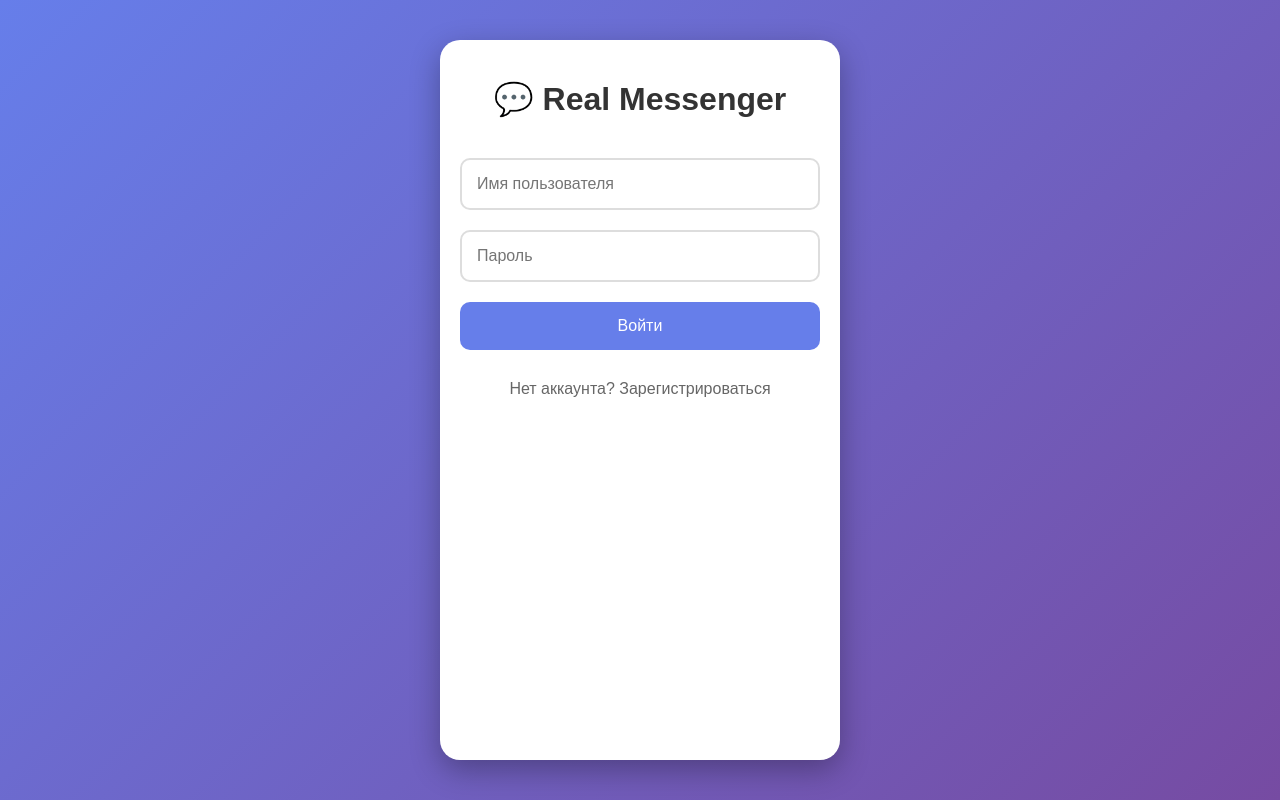
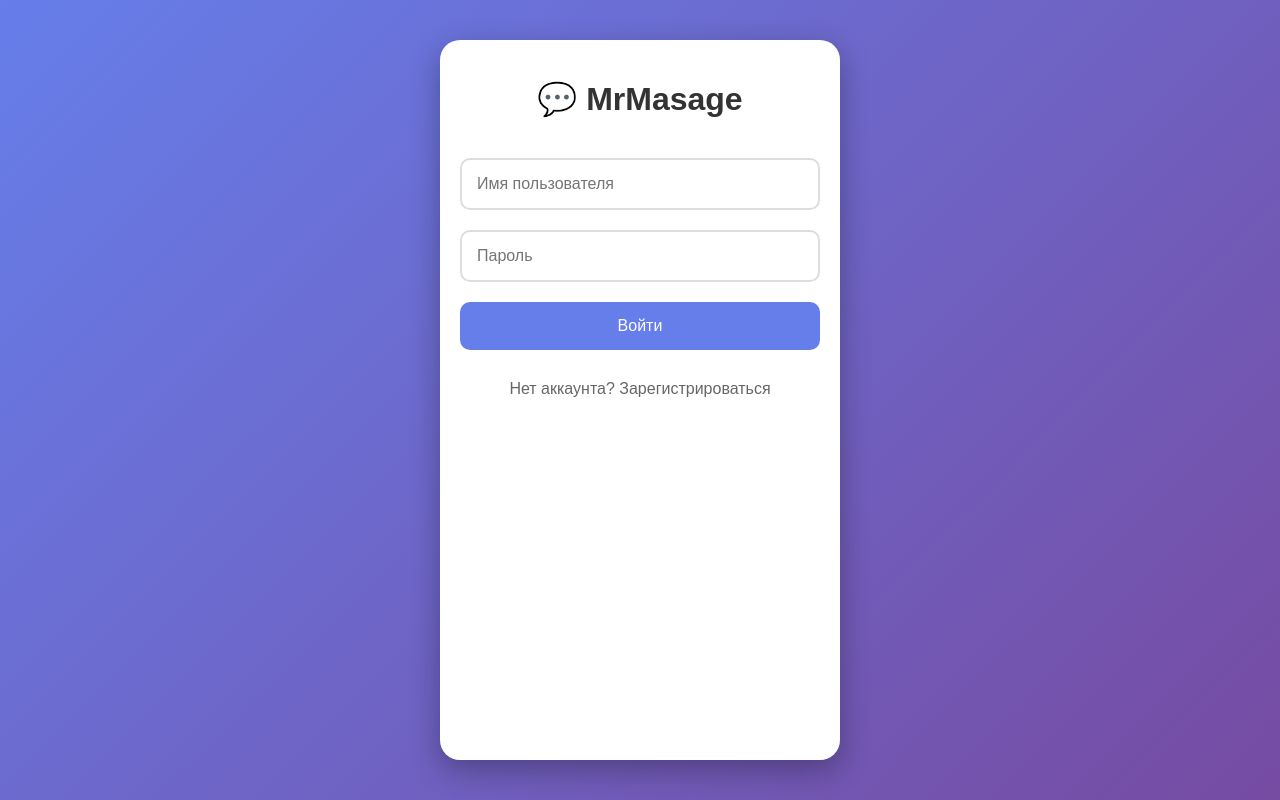
Before and after one commit to MrAndri12/MrAndri12.github.io, a plain HTML site: page index.html in a window 1280 px wide. Drawn offline with Linux system fonts and the light colour scheme; no server answers.

Commit message:
Update index.html

```diff
--- a/index.html
+++ b/index.html
@@ -162,7 +162,7 @@
     <div class="app">
         <!-- Экран авторизации -->
         <div class="auth-screen" id="authScreen">
-            <h1>💬 Real Messenger</h1>
+            <h1>💬 MrMasage</h1>
             <div class="auth-form">
                 <input type="text" id="loginUsername" placeholder="Имя пользователя">
                 <input type="password" id="loginPassword" placeholder="Пароль">
@@ -183,7 +183,7 @@
         <div class="chat-screen" id="chatScreen">
             <div class="chat-header">
                 <button class="logout-btn" onclick="logout()">🚪</button>
-                <h2>Real Messenger</h2>
+                <h2>MrMasage</h2>
                 <div>Онлайн: <span id="onlineCount">0</span></div>
             </div>
 
```
